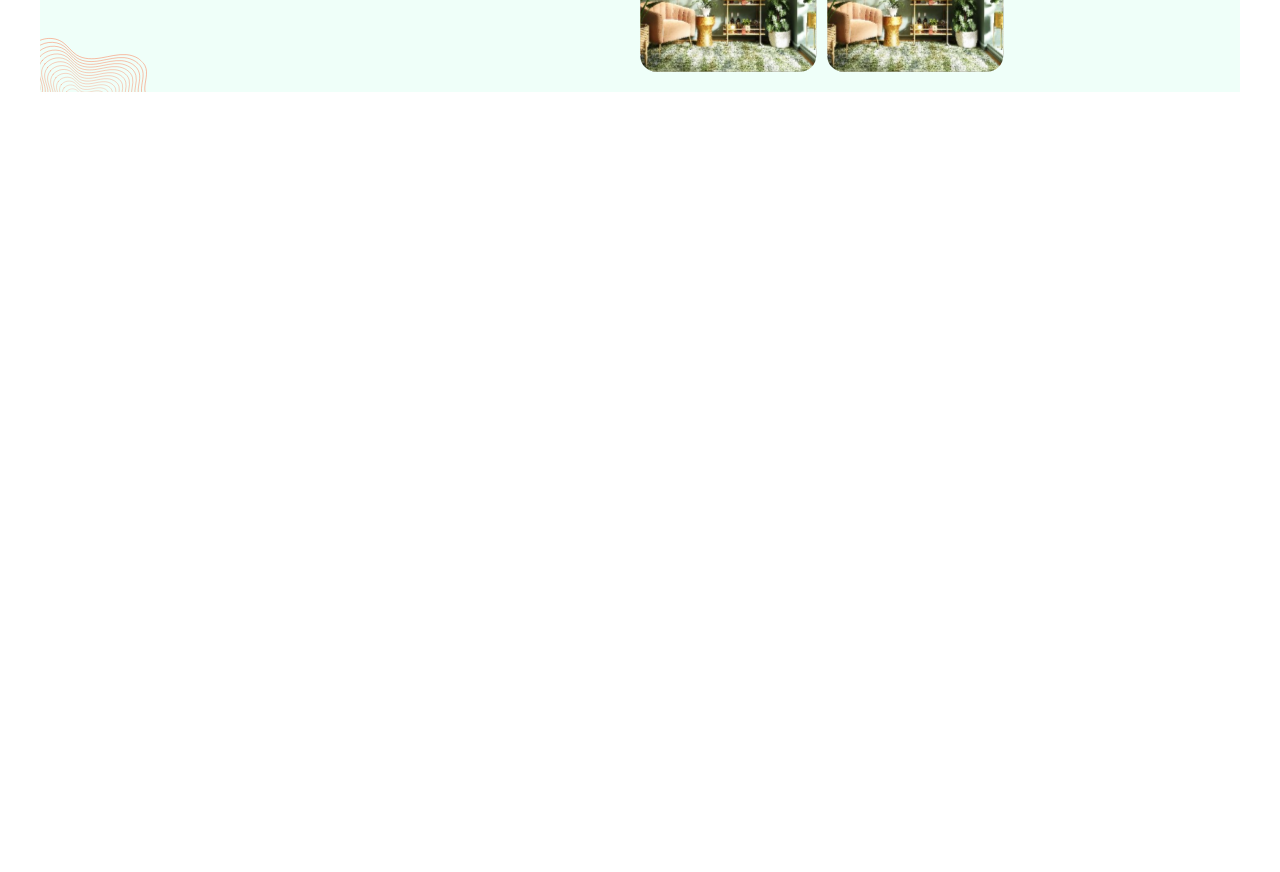
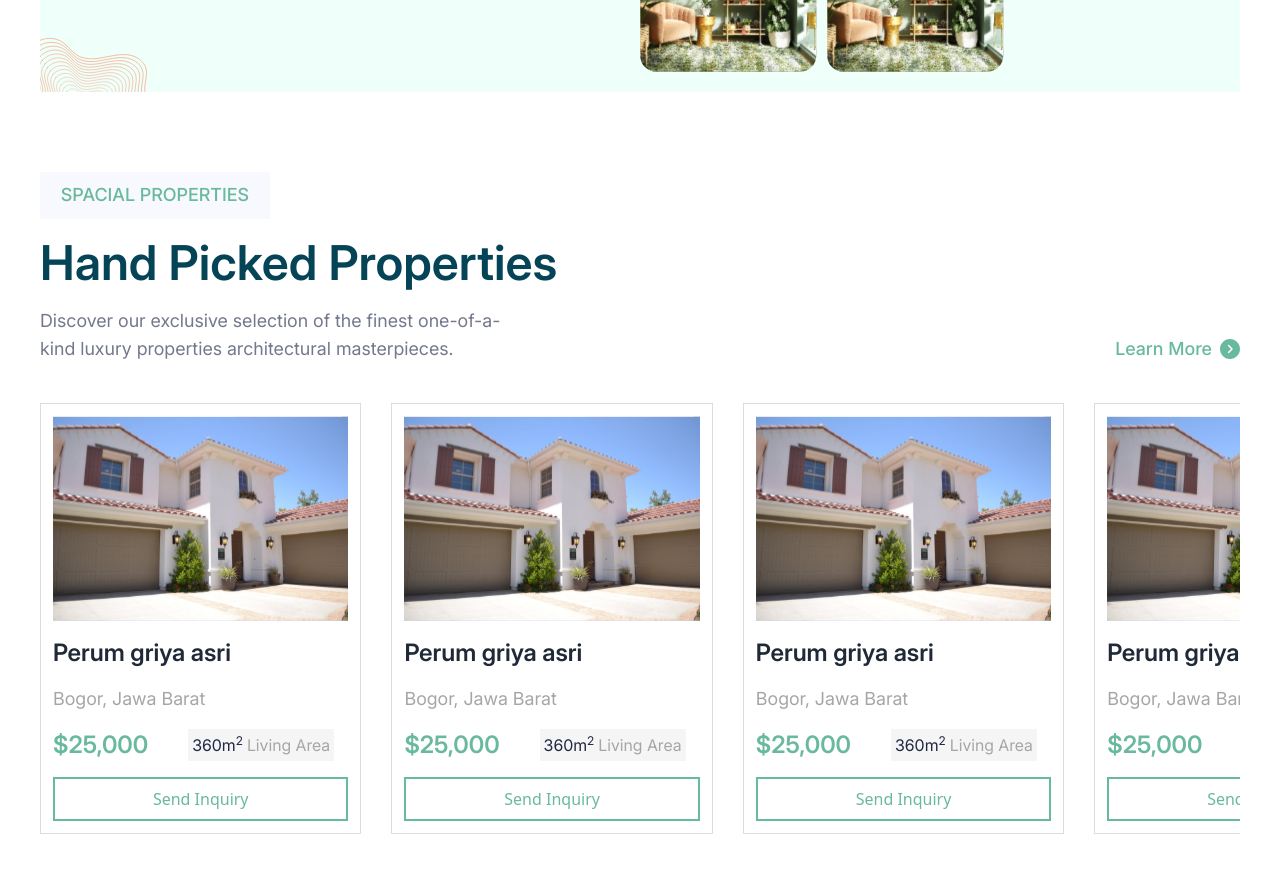
Before and after one commit to Mahesh-Banduni/Real-Estate, a React (Vite) app: page / in a window 1280 px wide. Shown: the part 2160-3032 px from the top of the page. Before the commit the page ends 2292 px from the top, so only its background shows below. Built offline with nearby package versions, Linux system fonts and the light colour scheme.

Commit message:
feat: handpicked property section is done

```diff
--- /dev/null
+++ b/src/components/home/HandPicked.jsx
@@ -0,0 +1,89 @@
+import React from "react";
+import { Swiper, SwiperSlide } from "swiper/react";
+import { Navigation, Pagination } from "swiper/modules";
+
+import "swiper/css";
+import "swiper/css/navigation";
+import "swiper/css/pagination";
+
+import {
+  Button,
+  Heading,
+  Paragraph,
+  SecondaryButton,
+  PrimaryCards,
+} from "../index";
+import { recommend } from "../../utils/icons";
+
+const HandPicked = () => {
+  return (
+    <div className="mx-10 my-10 pt-10  flex flex-col gap-5">
+      <Button
+        text="spacial properties"
+        className="uppercase font-interMedium bg-tertiary-color text-primary-color px-[1.3rem] py-[0.6rem] text-lg w-fit"
+      />
+      <Heading text="hand picked properties" />
+      <div className="flex items-end justify-between">
+        <Paragraph
+          text={
+            "Discover our exclusive selection of the finest one-of-a-kind luxury properties architectural masterpieces."
+          }
+          className={"w-2/5"}
+        />
+        <SecondaryButton text={"Learn more"} />
+      </div>
+      <div className="my-5">
+        <Swiper
+          modules={[Navigation, Pagination]}
+          spaceBetween={30}
+          slidesPerView={3.5}
+          loop={true}
+          pagination={false}
+        >
+          <SwiperSlide>
+            <PrimaryCards
+              pic={recommend}
+              heading={"Perum griya asri"}
+              para="Bogor, Jawa Barat"
+              price="$25,000"
+            />
+          </SwiperSlide>
+          <SwiperSlide>
+            <PrimaryCards
+              pic={recommend}
+              heading={"Perum griya asri"}
+              para="Bogor, Jawa Barat"
+              price="$25,000"
+            />
+          </SwiperSlide>
+          <SwiperSlide>
+            <PrimaryCards
+              pic={recommend}
+              heading={"Perum griya asri"}
+              para="Bogor, Jawa Barat"
+              price="$25,000"
+            />
+          </SwiperSlide>
+          <SwiperSlide>
+            <PrimaryCards
+              pic={recommend}
+              heading={"Perum griya asri"}
+              para="Bogor, Jawa Barat"
+              price="$25,000"
+            />
+          </SwiperSlide>
+          <SwiperSlide>
+            <PrimaryCards
+              pic={recommend}
+              heading={"Perum griya asri"}
+              para="Bogor, Jawa Barat"
+              price="$25,000"
+            />
+          </SwiperSlide>
+        </Swiper>
+      </div>
+    </div>
+  );
+};
+
+export default HandPicked;
--- a/src/components/index.js
+++ b/src/components/index.js
@@ -12,6 +12,7 @@ import Paragraph from "./Paragraph";
 import SecondaryButton from "./SecondaryButton";
 import PrimaryCards from "./PrimaryCards";
 import Discount from "./home/Discount";
+import HandPicked from "./home/HandPicked";
 
 export {
   Button,
@@ -28,4 +29,5 @@ export {
   SecondaryButton,
   PrimaryCards,
   Discount,
+  HandPicked,
 };
--- a/src/pages/Home.jsx
+++ b/src/pages/Home.jsx
@@ -4,6 +4,7 @@ import {
   Dropdowns,
   HeroSection,
   RecommendationSection,
+  HandPicked,
 } from "../components";
 
 const Home = () => {
@@ -13,6 +14,7 @@ const Home = () => {
       <HeroSection />
       <RecommendationSection />
       <Discount />
+      <HandPicked />
     </React.Fragment>
   );
 };
```
Also changed, not shown: src/components/home/ChooseAcroseCity.jsx (added).
